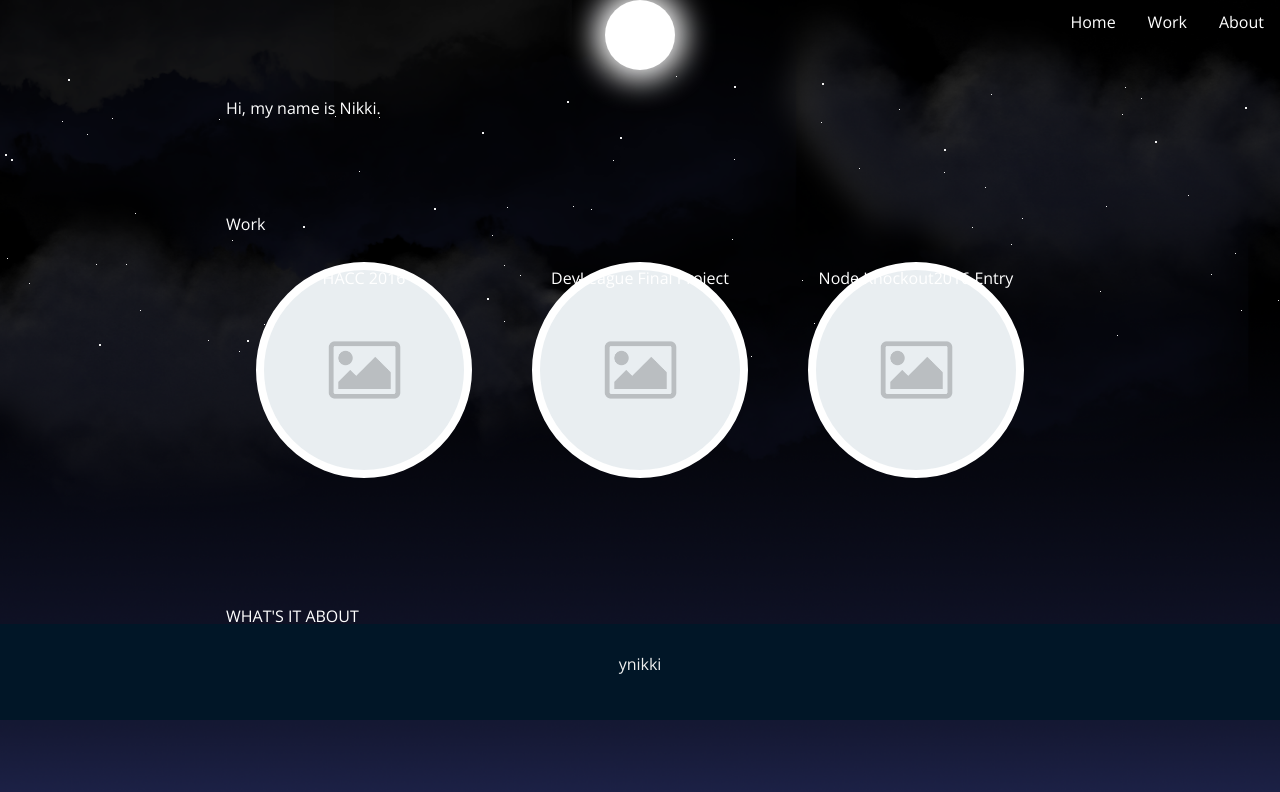
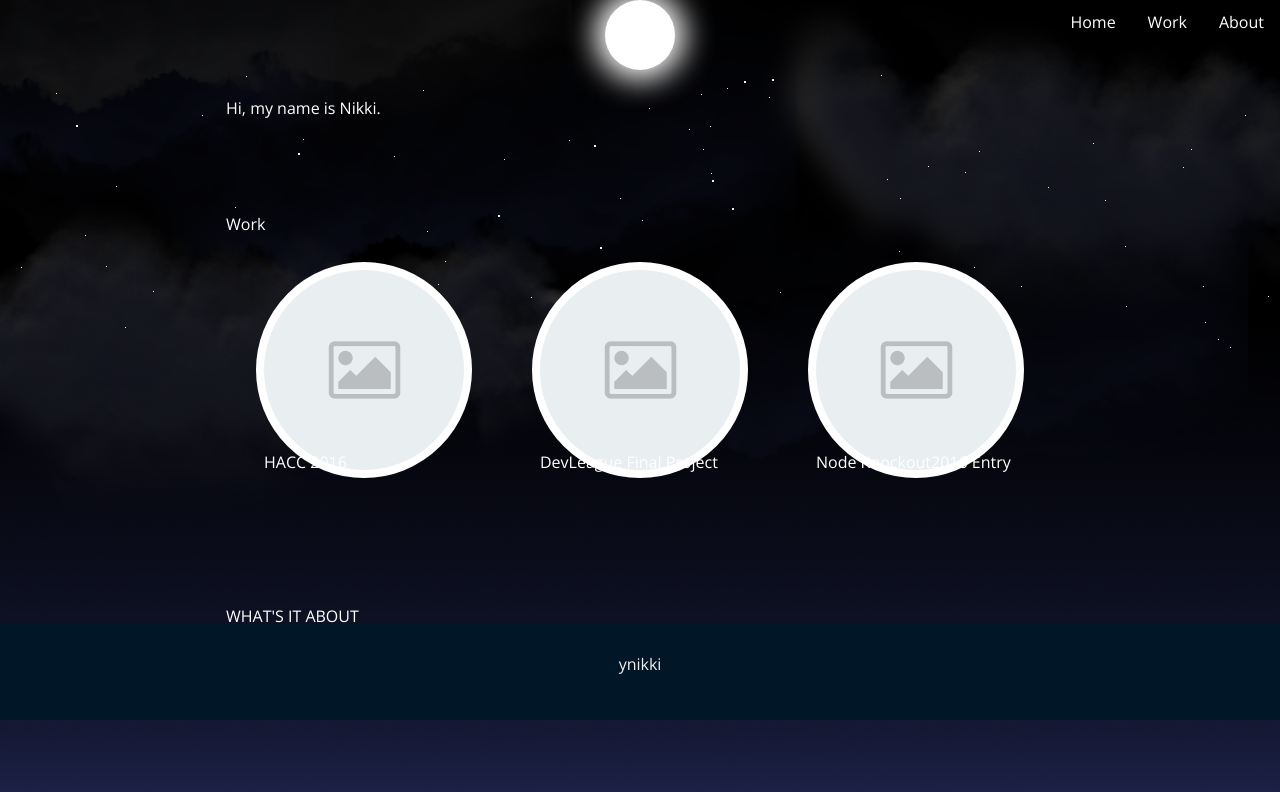
Before and after one commit to ynikki/portfolio, a website: page public/index.html in a window 1280 px wide. Drawn offline with nearby package versions, Linux system fonts and the light colour scheme; some packages are replaced by stand-ins of ours.

Commit message:
Able to make the text go to the bottom of the div

```diff
--- a/scss/styles.scss
+++ b/scss/styles.scss
@@ -188,8 +188,16 @@ html{
   margin: 30px;
   display: block;
   border: 8px solid #FFF;
+  text-align: center;
   h3{
-    text-align: center;
+    height: inherit;
+    vertical-align: bottom;
+    margin: 0;
+    display: table-cell;
+  }
+  h3:after{
+    content: ' ';
+    display: block;
   }
 }
 //// STYLES FOR THE FOOTER ////
```
Also changed, not shown: public/css/styles.css.
